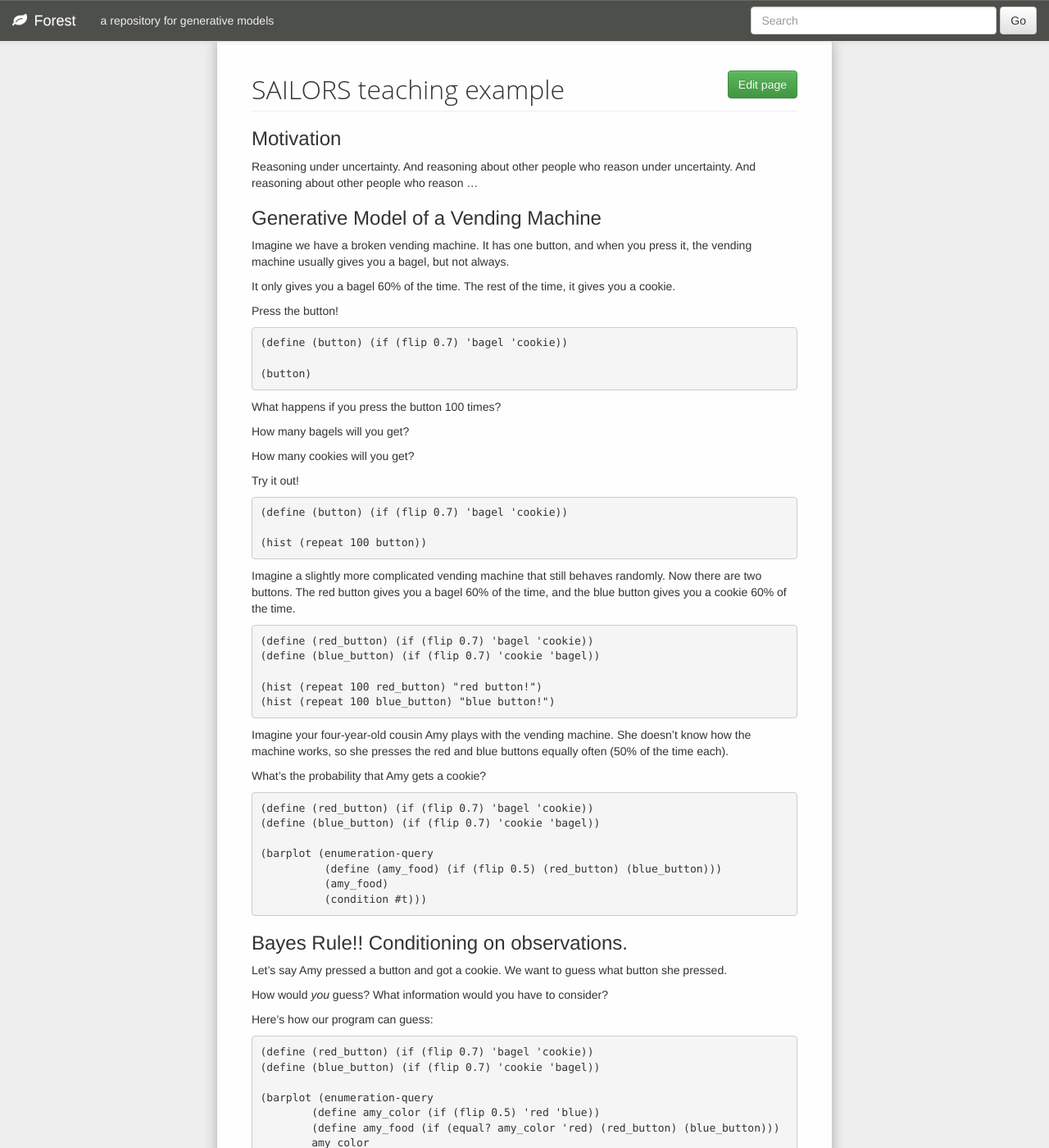
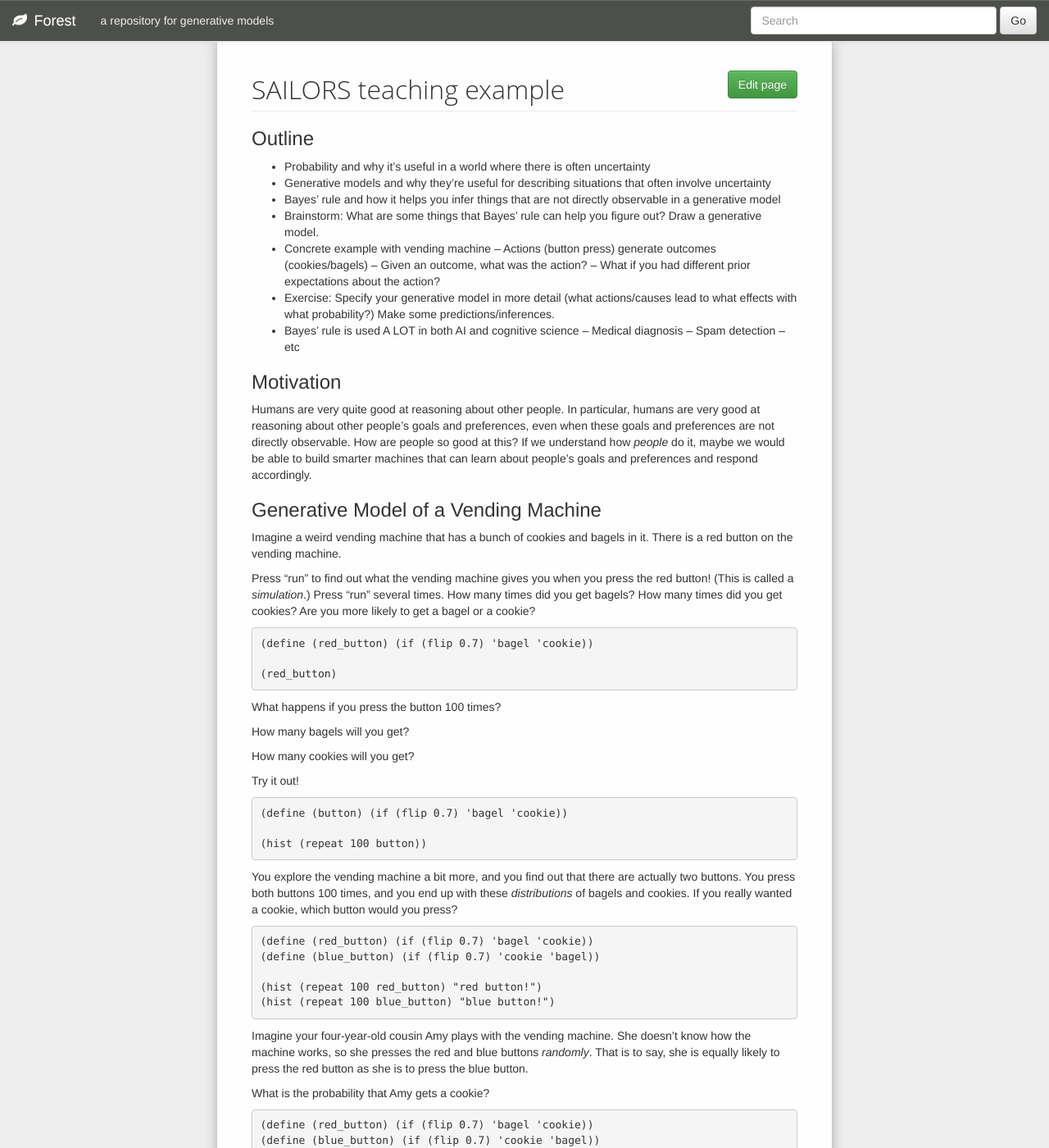
Before and after one commit to forestdb/forestdb.org, a Jekyll site: the page built from models/sailors.md, in a window 1280 px wide and 1400 px high. Shown: the whole window at 82% size. Built offline with Jekyll 4.4.1, drawn with Linux system fonts in a browser that asks for light colours; nearby versions of some CDN libraries; a script that is not in the unit is left out; some of the changed text lies outside the part shown.

Commit message:
added outline of lesson, changed wording

```diff
--- a/models/sailors.md
+++ b/models/sailors.md
@@ -2,23 +2,35 @@
 layout: model
 title: SAILORS teaching example
 ---
+### Outline
+- Probability and why it's useful in a world where there is often uncertainty
+- Generative models and why they're useful for describing situations that often involve uncertainty
+- Bayes' rule and how it helps you infer things that are not directly observable in a generative model
+- Brainstorm: What are some things that Bayes' rule can help you figure out? Draw a generative model.
+- Concrete example with vending machine
+-- Actions (button press) generate outcomes (cookies/bagels)
+-- Given an outcome, what was the action?
+-- What if you had different prior expectations about the action?
+- Exercise: Specify your generative model in more detail (what actions/causes lead to what effects with what probability?) Make some predictions/inferences.
+- Bayes' rule is used A LOT in both AI and cognitive science
+-- Medical diagnosis
+-- Spam detection
+-- etc
 
 ### Motivation
 
-Reasoning under uncertainty. And reasoning about other people who reason under uncertainty. And reasoning about other people who reason ...
+Humans are very quite good at reasoning about other people. In particular, humans are very good at reasoning about other people's goals and preferences, even when these goals and preferences are not directly observable. How are people so good at this? If we understand how *people* do it, maybe we would be able to build smarter machines that can learn about people's goals and preferences and respond accordingly.
 
 ### Generative Model of a Vending Machine
 
-Imagine we have a broken vending machine. It has one button, and when you press it, the vending machine usually gives you a bagel, but not always.
+Imagine a weird vending machine that has a bunch of cookies and bagels in it. There is a red button on the vending machine.
 
-It only gives you a bagel 60% of the time. The rest of the time, it gives you a cookie.
-
-Press the button!
+Press "run" to find out what the vending machine gives you when you press the red button! (This is called a *simulation*.) Press "run" several times. How many times did you get bagels? How many times did you get cookies? Are you more likely to get a bagel or a cookie?
 
 ~~~
-(define (button) (if (flip 0.7) 'bagel 'cookie))
+(define (red_button) (if (flip 0.7) 'bagel 'cookie))
 
-(button)
+(red_button)
 ~~~
 
 What happens if you press the button 100 times?
@@ -35,7 +47,7 @@ Try it out!
 (hist (repeat 100 button))
 ~~~
 
-Imagine a slightly more complicated vending machine that still behaves randomly. Now there are two buttons. The red button gives you a bagel 60% of the time, and the blue button gives you a cookie 60% of the time.
+You explore the vending machine a bit more, and you find out that there are actually two buttons. You press both buttons 100 times, and you end up with these *distributions* of bagels and cookies. If you really wanted a cookie, which button would you press?
 
 ~~~
 (define (red_button) (if (flip 0.7) 'bagel 'cookie))
@@ -45,9 +57,9 @@ Imagine a slightly more complicated vending machine that still behaves randomly.
 (hist (repeat 100 blue_button) "blue button!")
 ~~~
 
-Imagine your four-year-old cousin Amy plays with the vending machine. She doesn't know how the machine works, so she presses the red and blue buttons equally often (50% of the time each).
+Imagine your four-year-old cousin Amy plays with the vending machine. She doesn't know how the machine works, so she presses the red and blue buttons *randomly*. That is to say, she is equally likely to press the red button as she is to press the blue button.
 
-What's the probability that Amy gets a cookie?
+What is the probability that Amy gets a cookie?
 
 ~~~
 (define (red_button) (if (flip 0.7) 'bagel 'cookie))
@@ -59,7 +71,7 @@ What's the probability that Amy gets a cookie?
           (condition #t)))
 ~~~
 
-### Bayes Rule!! Conditioning on observations.
+### Bayes Rule! Conditioning on observations.
 
 Let's say Amy pressed a button and got a cookie. We want to guess what button she pressed.
 
@@ -75,16 +87,16 @@ Here's how our program can guess:
 	(define amy_color (if (flip 0.5) 'red 'blue))
 	(define amy_food (if (equal? amy_color 'red) (red_button) (blue_button)))
 	amy_color
-	(condition #t)) "Prior")
+	(condition #t)) "Probability of Amy pressing the red/blue button, without knowing what food she got (prior)")
 
 (barplot (enumeration-query
 	(define amy_color (if (flip 0.5) 'red 'blue))
 	(define amy_food (if (equal? amy_color 'red) (red_button) (blue_button)))
 	amy_color
-	(condition (equal? amy_food 'cookie))) "Posterior")
+	(condition (equal? amy_food 'cookie))) "Probability of Amy pressing the red/blue button given she got a cookie (posterior)")
 ~~~
 
-What if we know that Amy likes the color red the most (so she presses the red button 80% of the time).
+Suppose you know that Amy likes the color red more than blue, which makes her more likely to press the red button. Let's say she presses the red button 80% of the time.
 
 Now how likely is she to get a cookie?
 
@@ -98,7 +110,7 @@ Now how likely is she to get a cookie?
           (condition #t)))
 ~~~
 
-Now, given that she gets a cookie, what button do we think she pressed?
+Now, given that she gets a cookie, what button do we think she pressed? Is this answer different from when we *didn't* know Amy's color preference? Why?
 
 ~~~
 (define (red_button) (if (flip 0.7) 'bagel 'cookie))
@@ -108,13 +120,13 @@ Now, given that she gets a cookie, what button do we think she pressed?
 	(define amy_color (if (flip 0.8) 'red 'blue))
 	(define amy_food (if (equal? amy_color 'red) (red_button) (blue_button)))
 	amy_color
-	(condition #t)) "Prior")
+	(condition #t)) "Probability of Amy pressing the red/blue button, without knowing what food she got (prior)")
 
 (barplot (enumeration-query
 	(define amy_color (if (flip 0.8) 'red 'blue))
 	(define amy_food (if (equal? amy_color 'red) (red_button) (blue_button)))
 	amy_color
-	(condition (equal? amy_food 'cookie))) "Posterior")
+	(condition (equal? amy_food 'cookie))) "Probability of Amy pressing the red/blue button given she got a cookie (posterior)")
 ~~~
 
 <!-- ### Inferring people's goals
```
